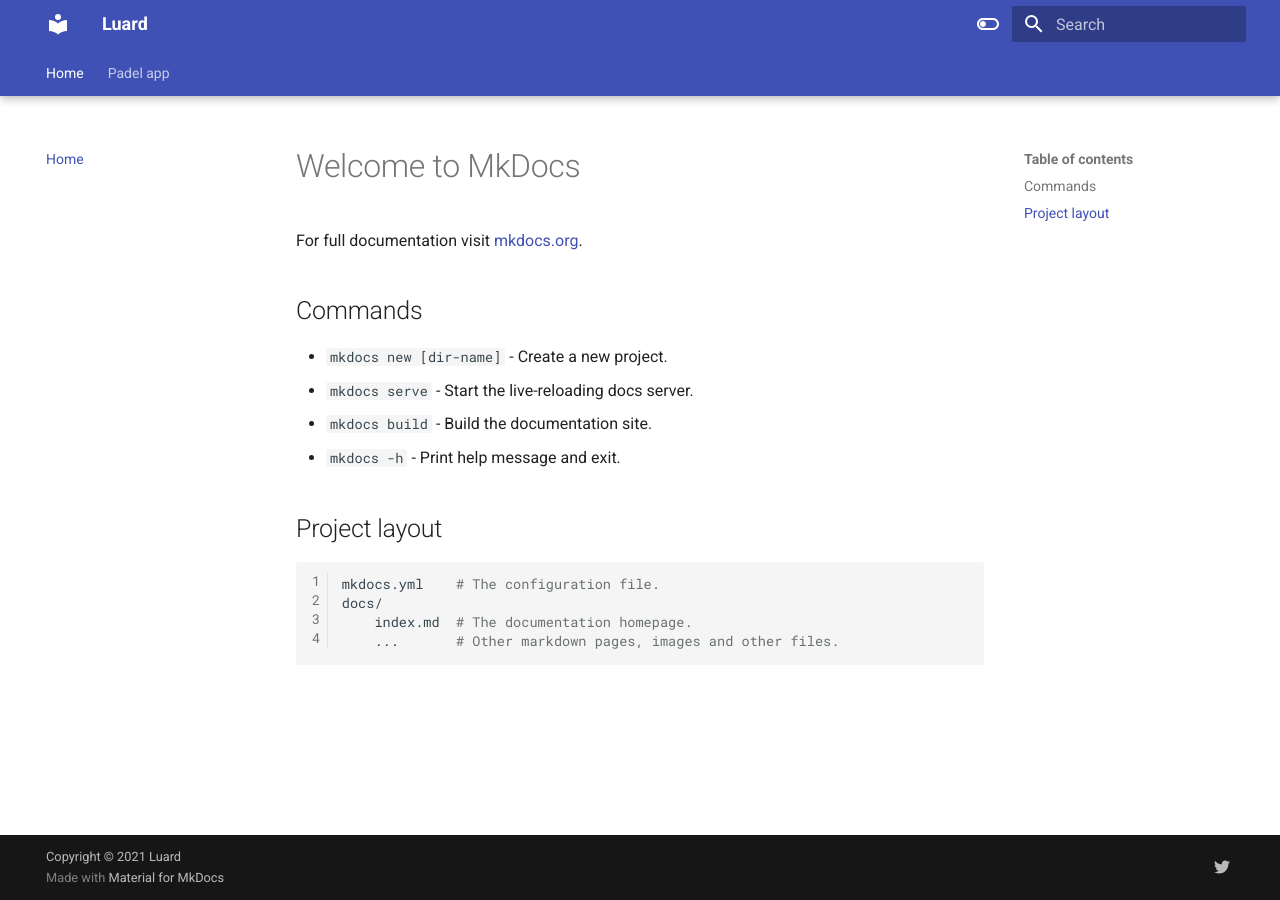
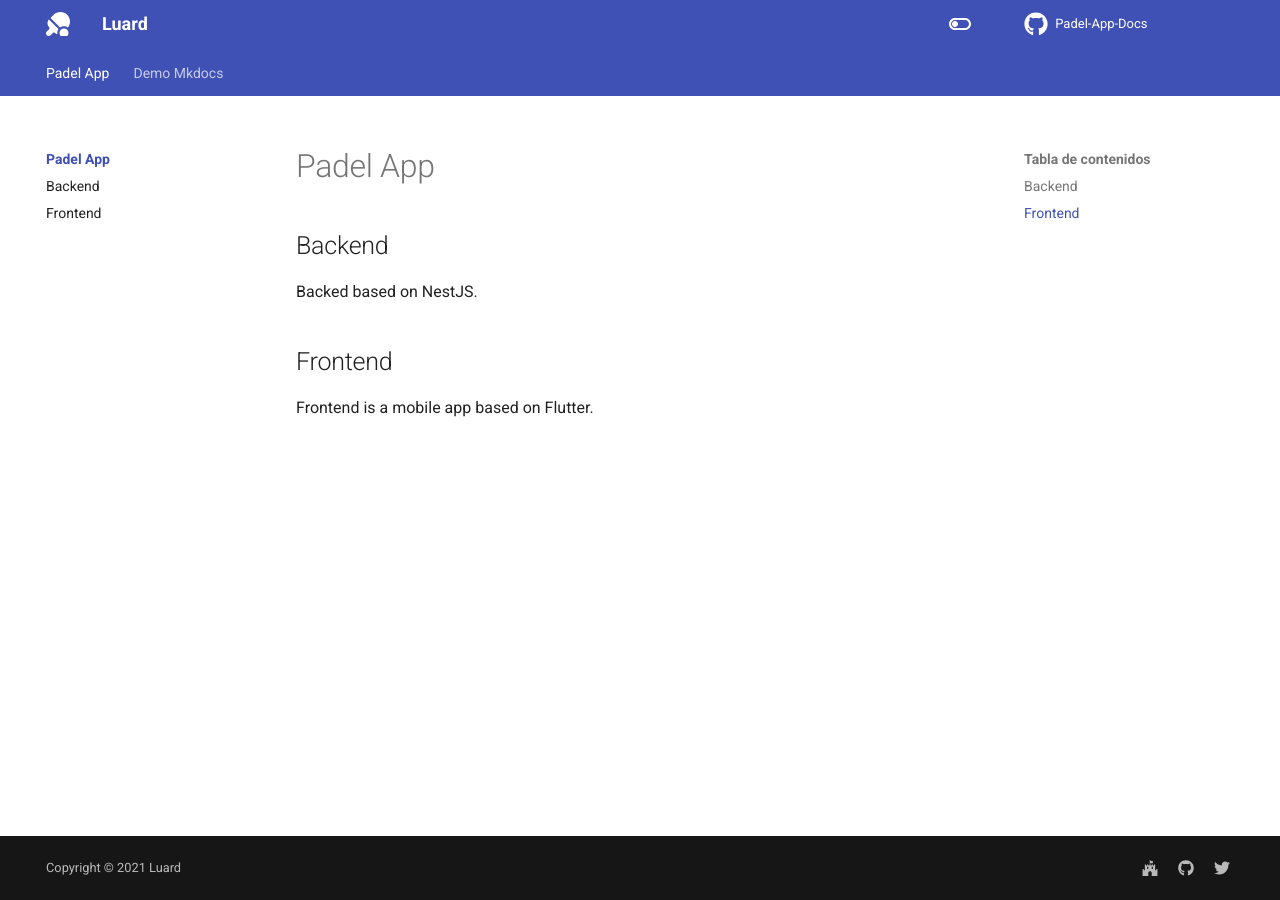
Before and after one commit to Padel-App/padel-app-docs, an MkDocs documentation site: the page built from docs/index.md, in a window 1280 px wide. Built offline with MkDocs 1.6.1 and Material for MkDocs 9.7.7, drawn with Linux system fonts in a browser that asks for light colours; nearby versions of some CDN libraries; comment, search, counter and statistics services are not loaded.

Commit message:
first configuration

```diff
--- a/docs/demo.md
+++ b/docs/demo.md
@@ -1,4 +1,4 @@
-# First page
+# Demo
 
 ## Test1
 !!! note "Phasellus posuere in sem ut cursus"
--- a/docs/index.md
+++ b/docs/index.md
@@ -1,17 +1,9 @@
-# Welcome to MkDocs
+---
+disqus: ""
+---
+# Padel App
+## Backend
+Backed based on NestJS.
 
-For full documentation visit [mkdocs.org](https://www.mkdocs.org).
-
-## Commands
-
-* `mkdocs new [dir-name]` - Create a new project.
-* `mkdocs serve` - Start the live-reloading docs server.
-* `mkdocs build` - Build the documentation site.
-* `mkdocs -h` - Print help message and exit.
-
-## Project layout
-
-    mkdocs.yml    # The configuration file.
-    docs/
-        index.md  # The documentation homepage.
-        ...       # Other markdown pages, images and other files.
+## Frontend
+Frontend is a mobile app based on Flutter.
--- a/mkdocs.yml
+++ b/mkdocs.yml
@@ -1,10 +1,26 @@
 site_name: Luard
+site_url: https://padel-app.github.io/padel-app-docs
 docs_dir: docs
+repo_url: https://github.com/Padel-App/padel-app-docs
+repo_name: Padel-App-Docs
 theme:
+  language: es
+  icon:
+    logo: fontawesome/solid/table-tennis
+    repo: fontawesome/brands/github
+  font:
+    text: Roboto
+    code: Fira Code
   features:
+    # - header.autohide
     - navigation.tabs
-    - navigation.tabs.sticky
+    # - navigation.tabs.sticky
     - navigation.top
+    - navigation.instant
+    - navigation.tracking
+    # - navigation.sections
+    - navigation.indexes
+    # - toc.integrate
   name: "material"
   palette:
     # Dark mode
@@ -25,29 +41,57 @@ theme:
         name: Switch to dark mode
 extra:
   homepage: https://padel-app.github.io/padel-app-docs/
+  generator: false
+  disqus: padel-app
   social:
+    - icon: fontawesome/brands/fort-awesome
+      link: https://padel-app.github.io/padel-app-docs/
+      name: Padel App
+    - icon: fontawesome/brands/github
+      link: https://padel-app.github.io/padel-app-docs/
+      name: GitHub
     - icon: fontawesome/brands/twitter
-      link: https://twitter.com/squidfunk
-      name: Padel App
+      link: https://padel-app.github.io/padel-app-docs/
+      name: Twitter
 copyright: Copyright &copy; 2021 Luard
 nav:
-  - Home: "index.md"
-  - Padel app:
-      - Demo: "demo.md"
-      - PadelApp: "padel-app.md"
-      - Customer Wrapper: "customer-wrapper.md"
+  - Padel App:
+      - Inicio: "index.md"
+      - Backend: "padel-app-backend.md"
+      - Frontend: "padel-app-frontend.md"
+  - Demo Mkdocs: "demo.md"
 markdown_extensions:
+  - abbr
   - attr_list
   - admonition
   - def_list
+  - footnotes
+  - meta
+  - md_in_html
+  - toc:
+      permalink: true
   - pymdownx.tasklist:
       custom_checkbox: true
       clickable_checkbox: true
-  - pymdownx.tabbed
+  - pymdownx.arithmatex:
+      generic: true
+  - pymdownx.betterem:
+      smart_enable: all
+  - pymdownx.emoji:
+      emoji_index: !!python/name:materialx.emoji.twemoji
+      emoji_generator: !!python/name:materialx.emoji.to_svg
+  - pymdownx.caret
+  - pymdownx.tabbed:
+      alternate_style: true
   - pymdownx.details
   - pymdownx.keys
   - pymdownx.snippets
+  - pymdownx.mark
+  - pymdownx.smartsymbols
   - pymdownx.inlinehilite
+  - pymdownx.tasklist:
+      custom_checkbox: true
+  - pymdownx.tilde
   - pymdownx.highlight:
       linenums: true
       linenums_style: pymdownx.inline
@@ -57,3 +101,6 @@ extra_javascript:
   - javascripts/config.js
 extra_css:
   - https://cdnjs.cloudflare.com/ajax/libs/highlight.js/10.1.1/styles/default.min.css
+plugins:
+  - git-revision-date-localized:
+      type: date
```
Also changed, not shown: docs/customer-wrapper.md (deleted, +0 -24 lines), docs/padel-app-backend.md (added, +2 -0 lines), docs/padel-app-frontend.md (added, +2 -0 lines), docs/drawio/b2b-vs-b2c.drawio.svg (deleted).
